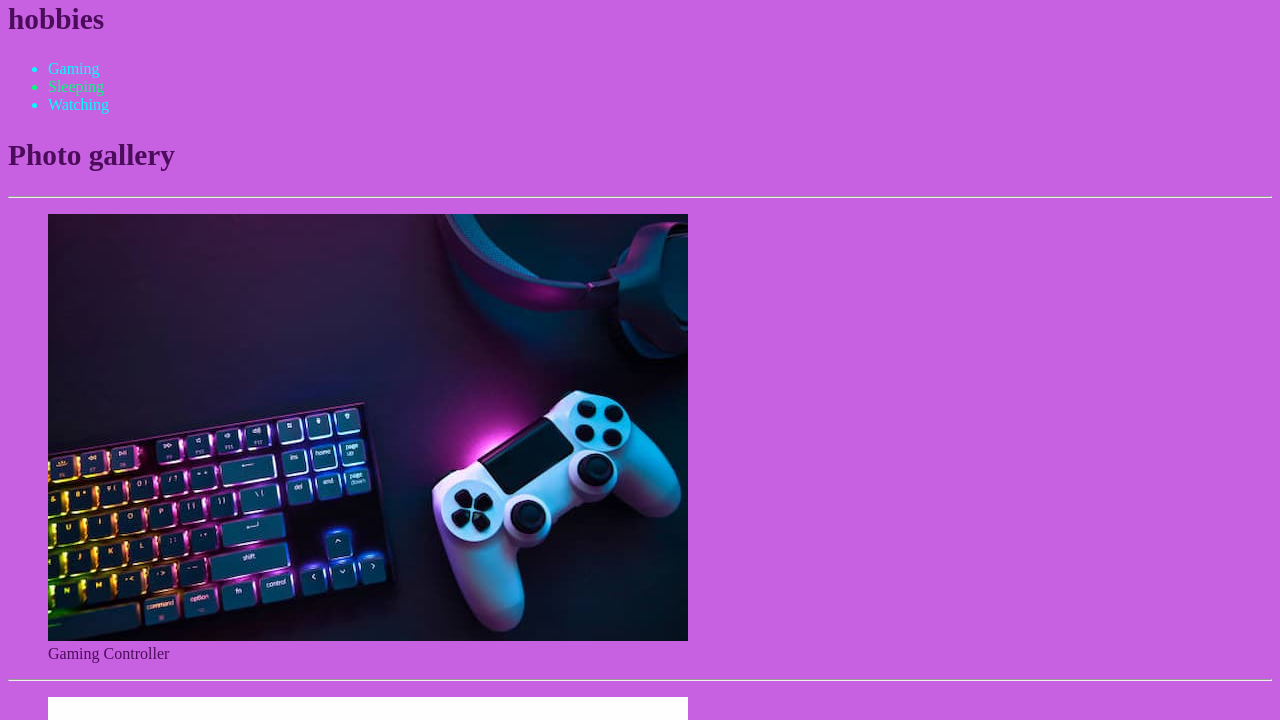
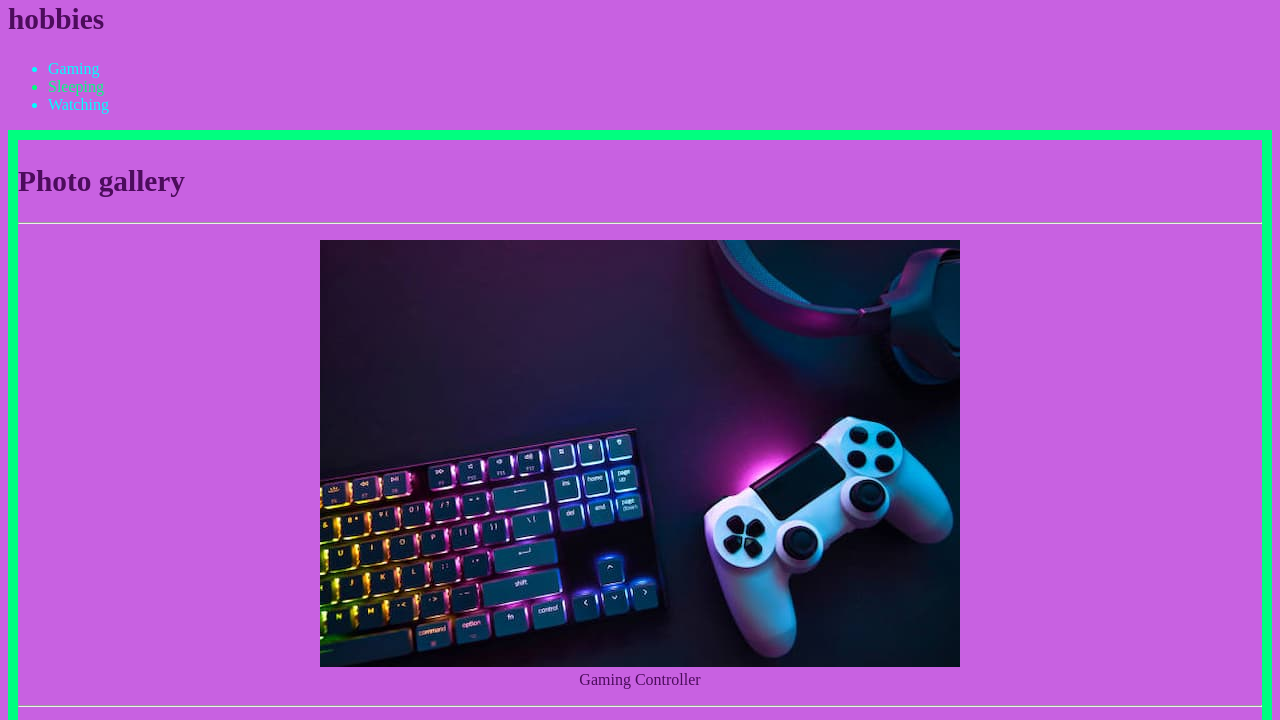
Before and after one commit to RVCC-IDMX/about-me-Colli456, a plain HTML site: page index.html in a window 1280 px wide. Shown: the part 859-1579 px from the top of the page. Drawn offline with Linux system fonts and the light colour scheme; a web font is replaced by a local one.

Commit message:
Adding photo gallery

```diff
--- a/css/style.css
+++ b/css/style.css
@@ -36,3 +36,16 @@ header {
 #hobbies ul li:nth-child(even) {
     color: #00ff7f;
  }
+
+#gallery {
+    border: 10px solid #00ff7f;
+    border-color: #00ff7f;
+}
+
+#gallery img {
+    max-width: 80%;
+}
+
+#gallery figure {
+    text-align: center;
+}
```
